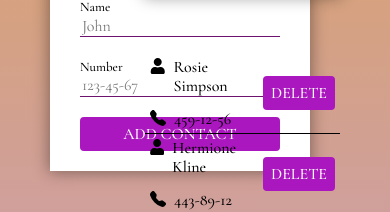
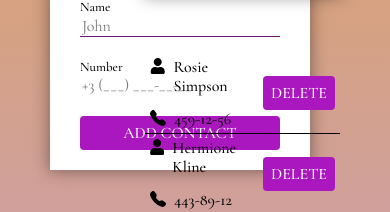
Before and after one commit to anastasiia-riabokon/goit-react-hw-03, a React (Vite) app: page / in a window 390 px wide. Shown: the part 200-412 px from the top of the page. Built offline with nearby package versions, Linux system fonts and the light colour scheme.

Commit message:
feat: add phone mask

```diff
--- a/package.json
+++ b/package.json
@@ -15,6 +15,7 @@
     "react": "^18.2.0",
     "react-dom": "^18.2.0",
     "react-icons": "^5.2.1",
+    "react-input-mask": "^2.0.4",
     "yup": "^1.4.0"
   },
   "devDependencies": {
--- a/src/components/ContactForm/ContactForm.jsx
+++ b/src/components/ContactForm/ContactForm.jsx
@@ -1,6 +1,7 @@
 import {ErrorMessage, Field, Form, Formik} from "formik";
 import css from "./ContactForm.module.css";
 import * as Yup from "yup";
+import ReactInputMask from "react-input-mask";
 
 export const ContactForm = ({onAdd}) => {
   const idFieldName = crypto.randomUUID();
@@ -30,10 +31,6 @@ export const ContactForm = ({onAdd}) => {
         "Name must consist only of letters!"
       )
       .required("Required"),
-
-    numberContact: Yup.string()
-      .matches(/^\d{3}-\d{2}-\d{2}$/, "Invalid number")
-      .required("Required"),
   });
 
   return (
@@ -42,6 +39,7 @@ export const ContactForm = ({onAdd}) => {
       onSubmit={handleSubmit}
       validationSchema={FeedbackSchema}
     >
+      {({setFieldValue}) => (
         <Form className={css.form}>
           <h2 className={css.title}>Add Contact</h2>
           <label htmlFor="{idFieldName}">
@@ -67,8 +65,22 @@ export const ContactForm = ({onAdd}) => {
               type="text"
               name="numberContact"
               placeholder="123-45-67"
-            className={css.field}
+            >
+              {({field}) => (
+                <ReactInputMask
+                  {...field}
+                  mask="+3 (999) 999-99-99"
+                  maskChar="_"
+                  placeholder="+3 (___) ___-__-__"
+                  onChange={(e) =>
+                    setFieldValue(
+                      "numberContact",
+                      e.target.value
+                    )
+                  }
                 />
+              )}
+            </Field>
             <ErrorMessage
               name="numberContact"
               component="div"
@@ -80,6 +92,7 @@ export const ContactForm = ({onAdd}) => {
             Add contact
           </button>
         </Form>
+      )}
     </Formik>
   );
 };
```
Also changed, not shown: 1 other file (tests, documents, lock files or other folders). Lines whose indentation alone changed are shown as unchanged.
